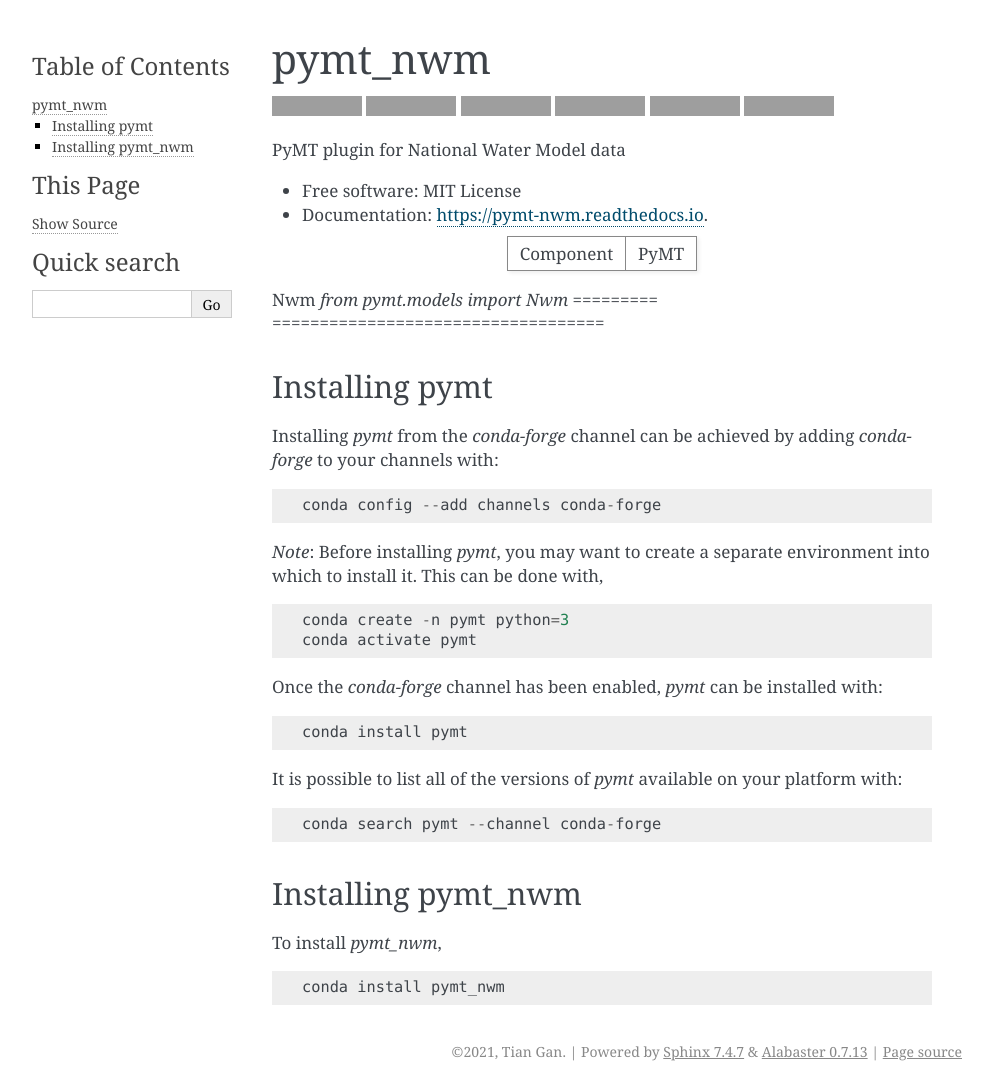
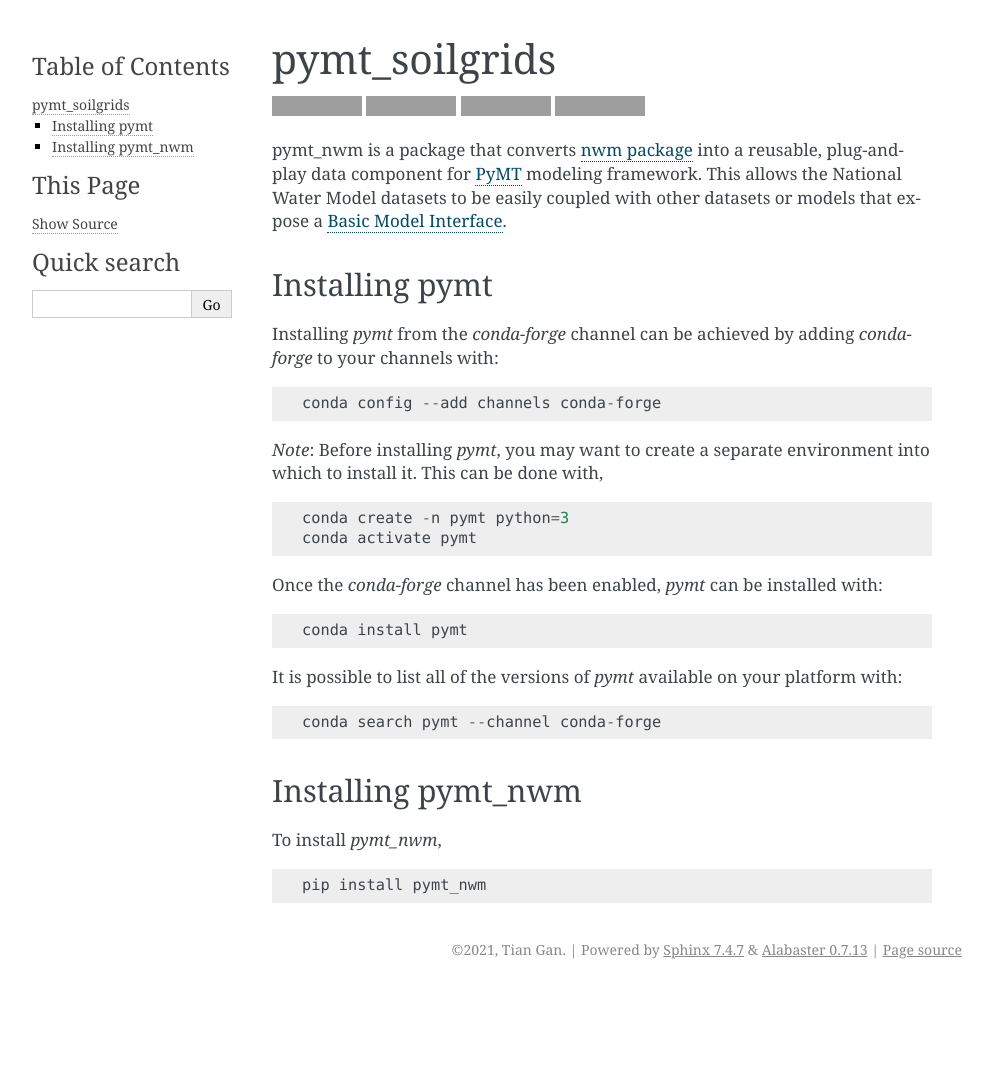
Before and after one commit to gantian127/pymt_nwm, a Sphinx documentation site: the page built from docs/readme.rst, in a window 1280 px wide. Shown: the whole page, without its empty margins (148-1140 px from the left). Built offline with Sphinx 7.4.7, drawn with Linux system fonts in a browser that asks for light colours; pages that are not in the unit, such as notebooks, are missing from menus; after the commit the page ends 989 px from its top, so only the background shows below that; grey boxes are pictures that could not be loaded.

Commit message:
add documentation

```diff
--- a/README.rst
+++ b/README.rst
@@ -1,6 +1,6 @@
-========
-pymt_nwm
-========
+==============
+pymt_soilgrids
+==============
 
 
 .. image:: https://img.shields.io/badge/CSDMS-Basic%20Model%20Interface-green.svg
@@ -14,31 +14,14 @@
         :target: https://pymt-nwm.readthedocs.io/en/latest/?badge=latest
         :alt: Documentation Status
 
-.. image:: https://github.com/gantian127/pymt_nwm/actions/workflows/test.yml/badge.svg
-        :target: https://github.com/gantian127/pymt_nwm/actions/workflows/test.yml
-
-.. image:: https://github.com/gantian127/pymt_nwm/actions/workflows/flake8.yml/badge.svg
-        :target: https://github.com/gantian127/pymt_nwm/actions/workflows/flake8.yml
-
-.. image:: https://github.com/gantian127/pymt_nwm/actions/workflows/black.yml/badge.svg
-        :target: https://github.com/gantian127/pymt_nwm/actions/workflows/black.yml
+.. image:: https://img.shields.io/badge/License-MIT-blue.svg
+        :target: hhttps://github.com/gantian127/pymt_nwm/blob/master/LICENSE
 
 
-PyMT plugin for National Water Model data
-
-
-* Free software: MIT License
-* Documentation: https://pymt-nwm.readthedocs.io.
-
-
-
-
-========= ===================================
-Component PyMT
-========= ===================================
-
-Nwm       `from pymt.models import Nwm`
-========= ===================================
+pymt_nwm is a package that converts `nwm package <https://github.com/gantian127/nwm>`_ into a reusable,
+plug-and-play data component for `PyMT <https://pymt.readthedocs.io/en/latest/?badge=latest>`_ modeling framework.
+This allows the National Water Model datasets to be easily coupled with other datasets or models that expose
+a `Basic Model Interface <https://bmi.readthedocs.io/en/latest/>`_.
 
 ---------------
 Installing pymt
@@ -71,14 +54,12 @@
 
   conda search pymt --channel conda-forge
 
--------------------
+-------------------------
 Installing pymt_nwm
--------------------
-
-
+-------------------------
 
 To install `pymt_nwm`,
 
 .. code::
 
-  conda install pymt_nwm
+  pip install pymt_nwm
```
Also changed, not shown: docs/index.rst (+95 -15 lines), docs/_static/logo.png (added), docs/_static/powered-by-logo-header.png (added), docs/_static/ts_plot.png (added), 2 other files.
